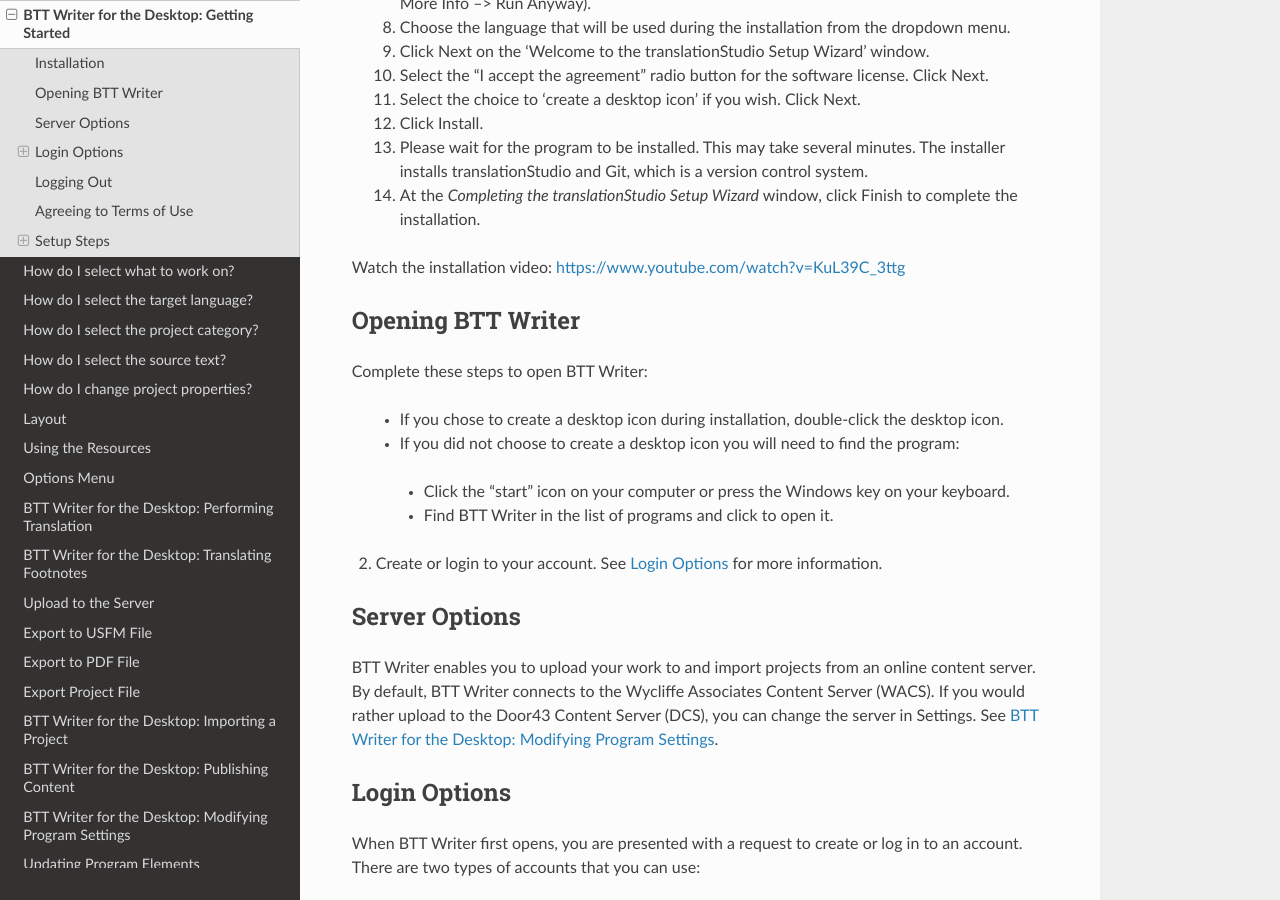
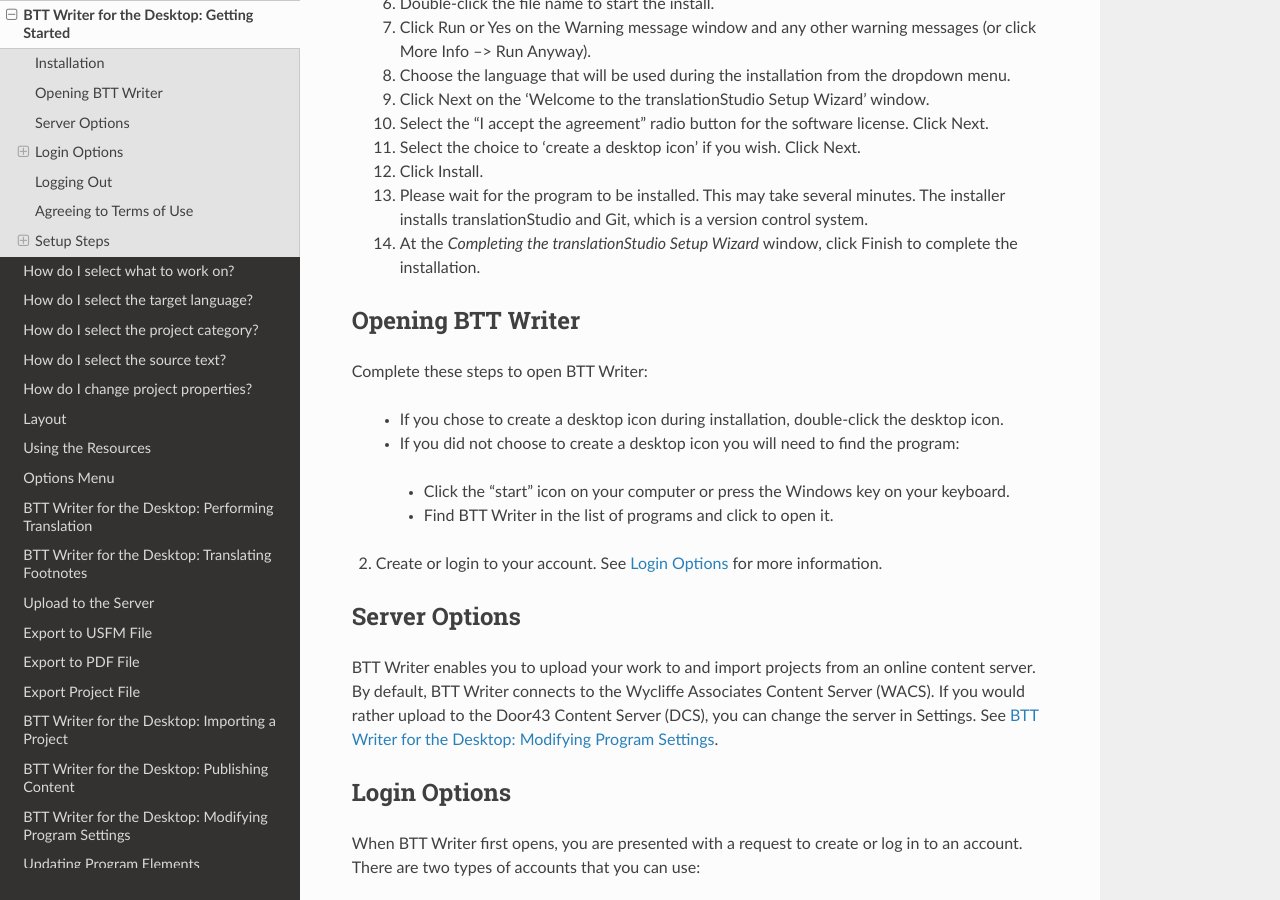
Before and after one commit to mondele/btt-writer-docs, a Sphinx documentation site: the page built from docs/desktop.rst, in a window 1280 px wide and 900 px high, scrolled down 1132 px. Built offline with Sphinx 7.4.7 and the Read the Docs theme 2.0.0, drawn with Linux system fonts in a browser that asks for light colours; pages that are not in the unit, such as notebooks, are missing from menus; some of the changed text lies outside the part shown.

Commit message:
Update desktop.rst

```diff
--- a/docs/desktop.rst
+++ b/docs/desktop.rst
@@ -57,9 +59,6 @@
   13. Please wait for the program to be installed.  This may take several minutes. The installer installs translationStudio and Git, which is a version control system.
 
   14. At the *Completing the translationStudio Setup Wizard* window, click Finish to complete the installation.
-
-Watch the installation video: https://www.youtube.com/watch?v=KuL39C_3ttg
-
 
 Opening BTT Writer
 ---------------------------------------------------
```
Also changed, not shown: other parts of docs/desktop.rst (+2 -0 lines).
